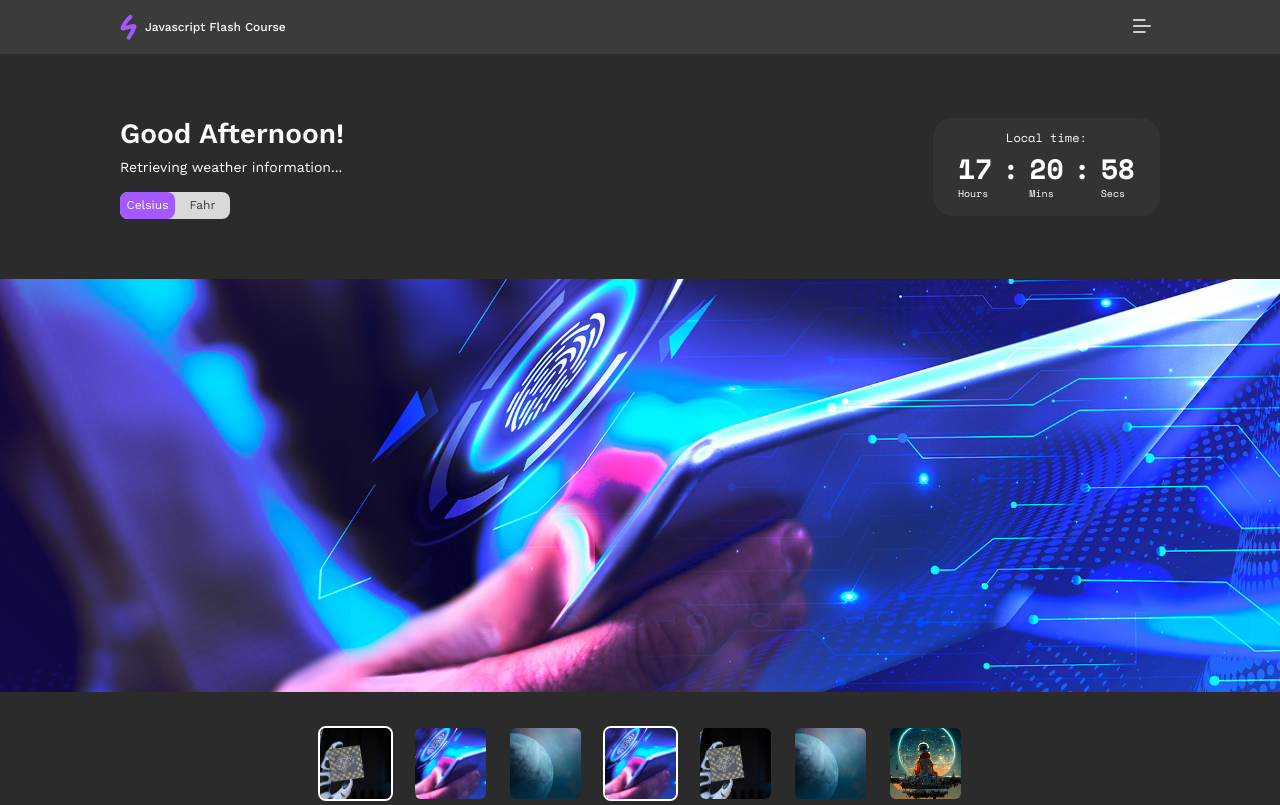
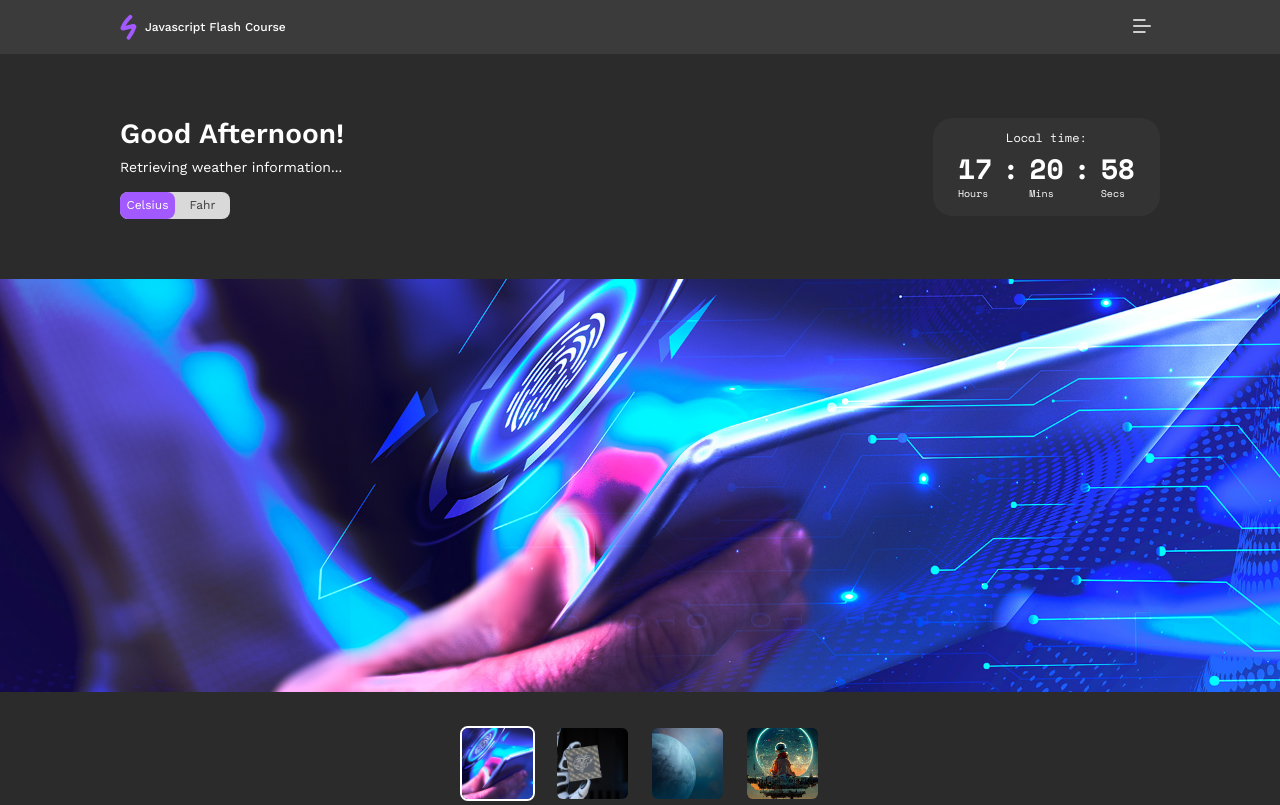
Before and after one commit to awiekerson/JavascriptFlashCourse, a plain HTML site: page index.html in a window 1280 px wide. Shown: the top 805 px of the page. Drawn offline with nearby package versions, Linux system fonts and the light colour scheme.

Commit message:
Fixed duplicate bug. All done!

```diff
--- a/index.html
+++ b/index.html
@@ -171,10 +171,7 @@
         <img src="" alt="" />
 
         <div class="thumbnails">
-          <img src="./assets/gallery/image1.jpg" alt="Thumbnail Image 1" data-array-index="0" data-selected="true">
-          <img src="./assets/gallery/image2.jpg" alt="Thumbnail Image 2" data-array-index="1" data-selected="false">
-          <img src="./assets/gallery/image3.jpg" alt="Thumbnail Image 3" data-array-index="2" data-selected="false">
-        </div>
+           </div>
       </section>
 
       <section id="products" class="container products-section">
--- a/main.js
+++ b/main.js
@@ -196,6 +196,7 @@ function galleryHandler(){
 
 }
 
+
 function populateProducts(productList) {
 
     let productsSection = document.querySelector(".products-area");
```
